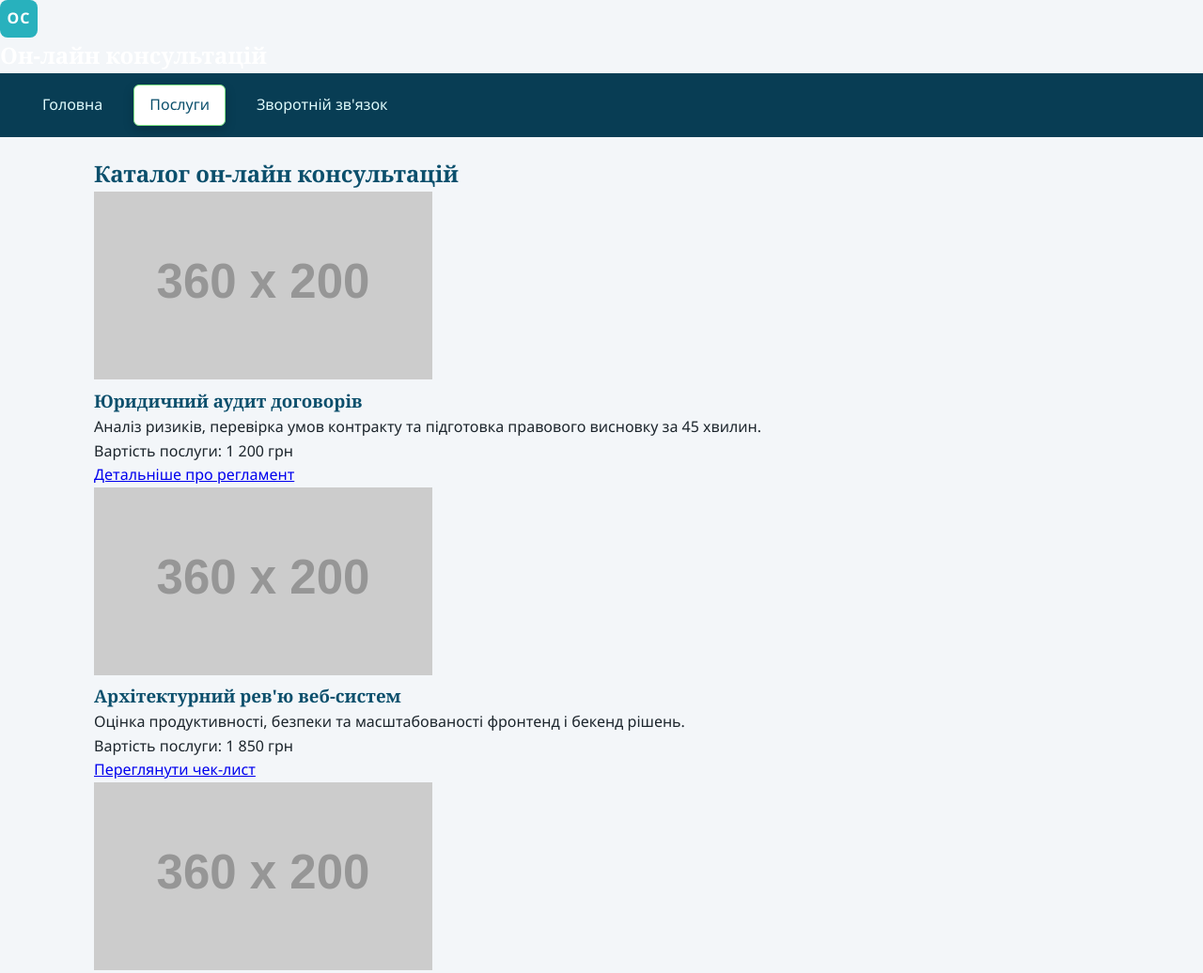
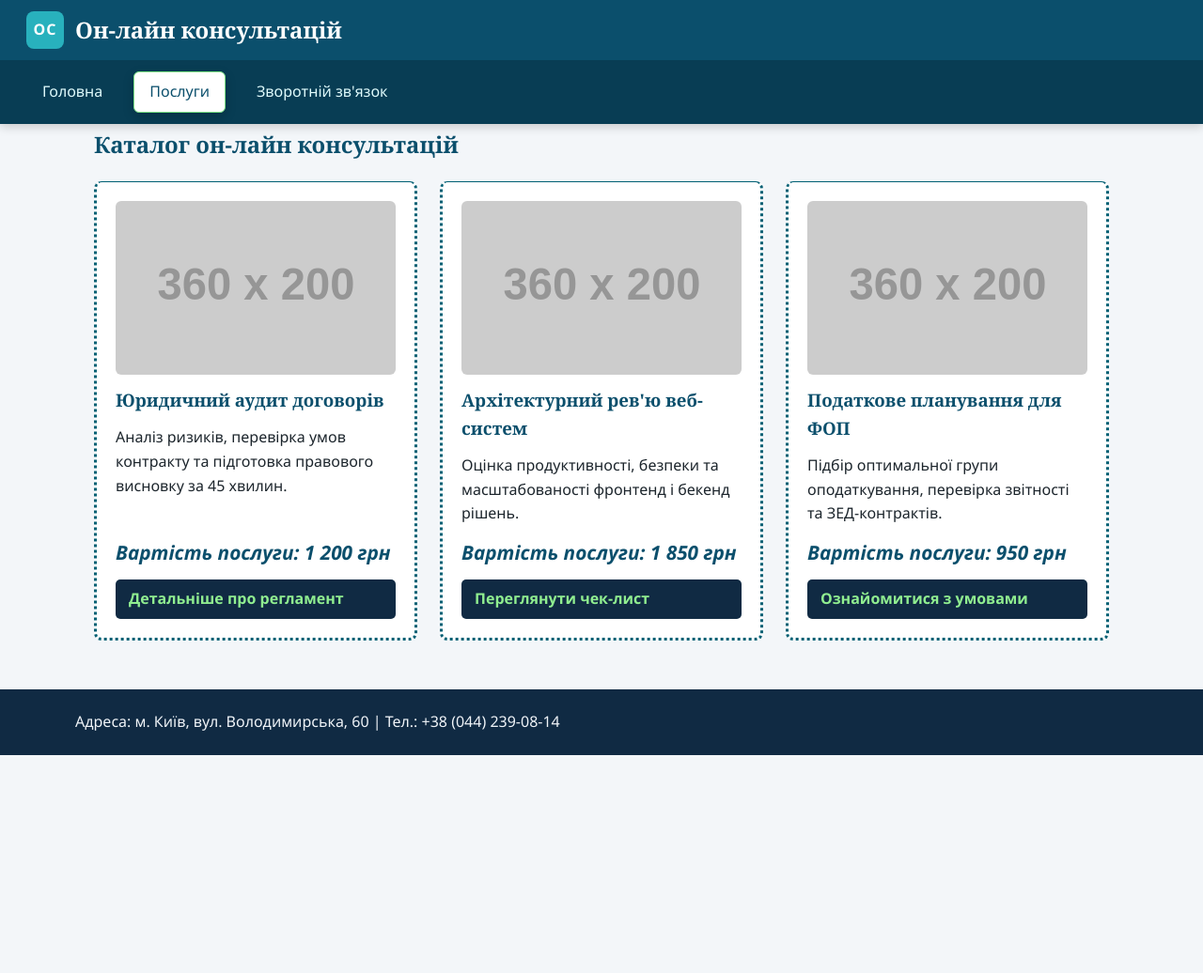
Before and after one commit to EvheniySlobodyanik/Frontend-Lab, a plain HTML site: page Lab2/services.html in a window 1280 px wide. Shown: the top 1036 px of the page at 94% size. After the commit the page ends 804 px from the top, so only its background shows below. Drawn offline with Linux system fonts and the light colour scheme; placeholder pictures from the web are drawn by us.

Commit message:
add Grid layout, borders, keyframe negative animation, and link states for Services page

```diff
--- a/Lab2/styles.css
+++ b/Lab2/styles.css
@@ -196,3 +196,87 @@ tr[data-role="director"] {
   color: red;
   font-weight: 700;
 }
+
+.site-header-fixed {
+  position: fixed;
+  top: 0;
+  left: 0;
+  width: 100%;
+  background-color: #0b4f6c;
+  color: white;
+  z-index: 200;
+  box-shadow: 0 3px 10px rgba(0, 0, 0, 0.18);
+}
+
+.brand-fixed {
+  display: flex;
+  align-items: center;
+  gap: 12px;
+  padding: 12px 28px;
+}
+
+.services-offset {
+  padding-top: 135px;
+}
+
+.services-grid {
+  display: grid;
+  grid-template-columns: repeat(auto-fit, minmax(300px, 1fr));
+  gap: 24px;
+  margin-top: 20px;
+  align-items: stretch;
+}
+
+.service-card {
+  display: grid;
+  grid-template-rows: auto auto 1fr auto auto;
+  gap: 12px;
+  padding: 20px;
+  background-color: #ffffff;
+  border-top: thin solid #005f73;
+  border-right: 3px dotted #005f73;
+  border-bottom: 3px dotted #005f73;
+  border-left: 3px dotted #005f73;
+  border-radius: 8px;
+}
+
+.service-card img {
+  width: 100%;
+  height: 185px;
+  object-fit: cover;
+  border-radius: 6px;
+}
+
+@keyframes invertToNegative {
+  0% {
+    filter: invert(0%);
+  }
+  100% {
+    filter: invert(100%);
+  }
+}
+
+.service-card img:hover {
+  animation: invertToNegative 0.6s forwards;
+}
+
+.service-price {
+  font-weight: 800;
+  font-size: 1.3rem;
+  font-style: italic;
+  color: #0b4f6c;
+}
+
+.services-page a.service-link:link {
+  display: inline-block;
+  padding: 8px 14px;
+  background-color: #102a43;
+  color: lightgreen;
+  text-decoration: none;
+  border-radius: 5px;
+  font-weight: 600;
+}
+
+.services-page a.service-link:visited {
+  color: #cbd5e1;
+}
```
